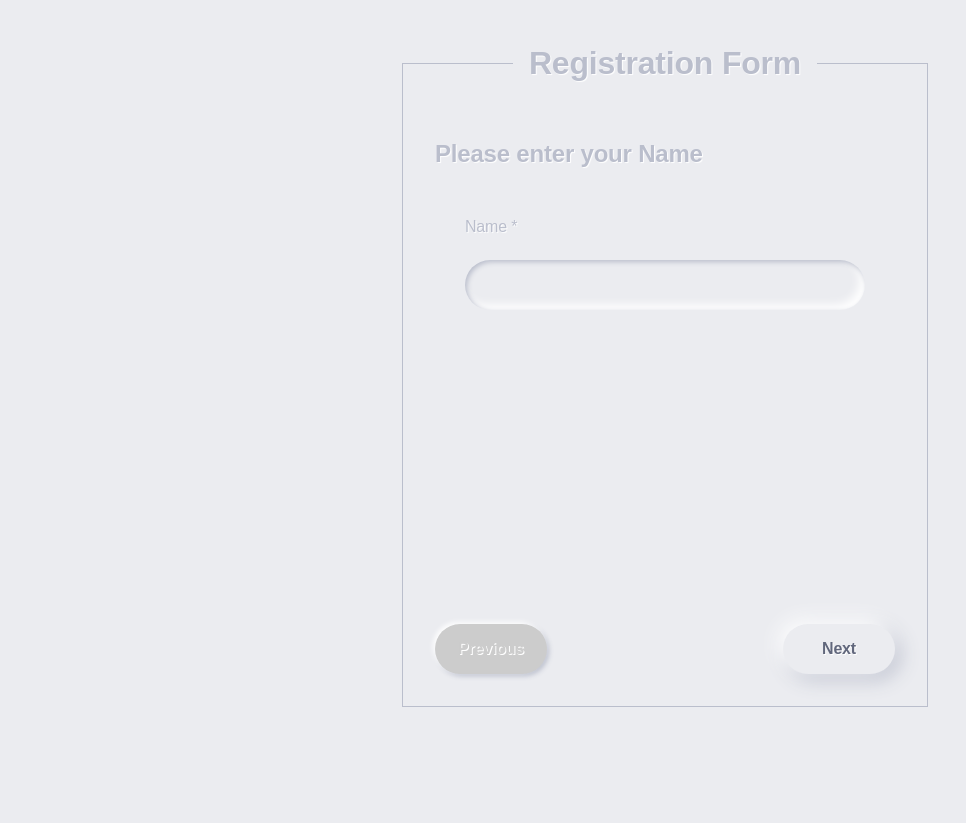
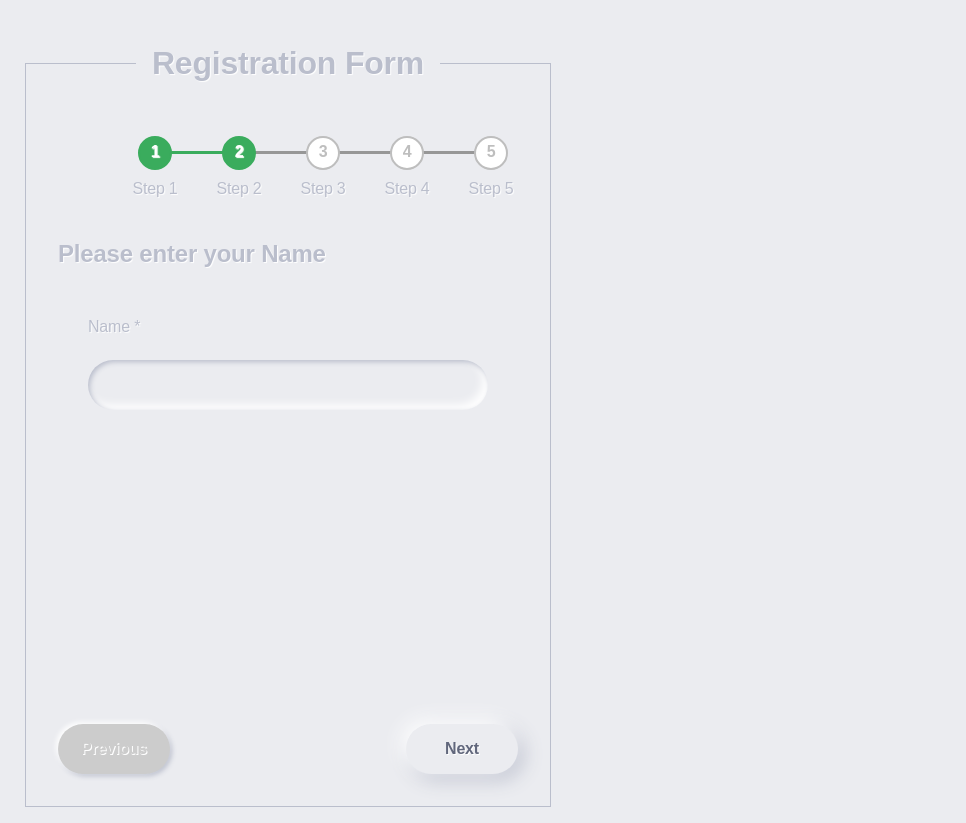
Before and after one commit to AlaeddineMessadi/dynamic-form-registration, a React (Create React App) app: page / in a window 1280 px wide. Shown: the whole page, without its empty margins (0-966 px from the left). Before the commit the page ends 800 px from the top, so only its background shows below. Built offline with nearby package versions, Linux system fonts and the light colour scheme.

Commit message:
Create Stepper component

```diff
--- a/src/components/index.tsx
+++ b/src/components/index.tsx
@@ -4,6 +4,7 @@ import { TextInput } from "./input-text";
 import { RadioButton } from "./radio-button";
 import { RadioButtonsGroup } from "./radio-group";
 import { Slider } from "./slider";
+import { Stepper } from "./stepper";
 
 export {
   Button,
@@ -12,4 +13,5 @@ export {
   RadioButton,
   RadioButtonsGroup,
   Slider,
+  Stepper,
 };
--- a/src/components/slider/index.tsx
+++ b/src/components/slider/index.tsx
@@ -18,7 +18,7 @@ export const Slider: React.FC<ISliderProps> = ({
   step,
 }) => {
   const getFormElement = (item: ItemOption) => {
-    const { name, type, label, required } = item;
+    const { name, type, label, required, options = [] } = item;
 
     if (type === "text" || type === "email") {
       return (
@@ -31,7 +31,7 @@ export const Slider: React.FC<ISliderProps> = ({
         <RadioButtonsGroup
           name={name}
           label={label}
-          options={item.options || []}
+          options={options}
           required={required}
         />
       );
--- /dev/null
+++ b/src/components/stepper/index.tsx
@@ -0,0 +1,23 @@
+import React from "react";
+import "./style.scss";
+
+interface IStepperProps {
+  steps: any;
+  step: number;
+}
+
+export const Stepper: React.FC<IStepperProps> = ({ steps }) => {
+  return (
+    <div className="progressbar-wrapper">
+      <div className="container">
+        <ul className="progressbar">
+          <li className="active">Step 1</li>
+          <li className="active">Step 2</li>
+          <li>Step 3</li>
+          <li>Step 4</li>
+          <li>Step 5</li>
+        </ul>
+      </div>
+    </div>
+  );
+};
--- /dev/null
+++ b/src/components/stepper/style.scss
@@ -0,0 +1,65 @@
+@import "../../styles/variables.scss";
+
+.progressbar-wrapper {
+  height: 100px;
+  position: relative;
+}
+
+.container {
+  width: 100%;
+  position: absolute;
+  z-index: 1;
+}
+
+.progressbar {
+  counter-reset: step;
+  list-style-type: none;
+
+  li {
+    float: left;
+    width: 20%;
+    position: relative;
+    text-align: center;
+
+    &:before {
+      content: counter(step);
+      counter-increment: step;
+      width: 30px;
+      height: 30px;
+      border: 2px solid #bebebe;
+      display: block;
+      margin: 0 auto 10px auto;
+      border-radius: 50%;
+      line-height: 27px;
+      background: white;
+      color: #bebebe;
+      text-align: center;
+      font-weight: bold;
+    }
+
+    &:after {
+      content: '';
+      position: absolute;
+      width: 100%;
+      height: 3px;
+      background: #979797;
+      top: 15px;
+      left: -50%;
+      z-index: -1;
+    }
+  }
+
+  li.active:after {
+    background: #3aac5d;
+  }
+
+  li.active:before {
+    border-color: #3aac5d;
+    background: #3aac5d;
+    color: white
+  }
+
+  li:first-child:after {
+    content: none;
+  }
+}
--- a/src/pages/App.tsx
+++ b/src/pages/App.tsx
@@ -3,7 +3,7 @@ import "./App.scss";
 
 import { FORM_SCHEMA } from "../common/form-schema";
 
-import { ButtonsControl, Slider } from "../components";
+import { ButtonsControl, Slider, Stepper } from "../components";
 
 function App() {
   const [step, setStep] = React.useState(0);
@@ -39,6 +39,9 @@ function App() {
           <legend>
             <h1>Registration Form</h1>
           </legend>
+          <div>
+            <Stepper steps={steps} step={step} />
+          </div>
           <h2 className="subtitle">Please enter your Name</h2>
           <div>
             <Slider name="slider" sliders={steps} step={step} />
```
Also changed, not shown: 1 other file (tests, documents, lock files or other folders).
